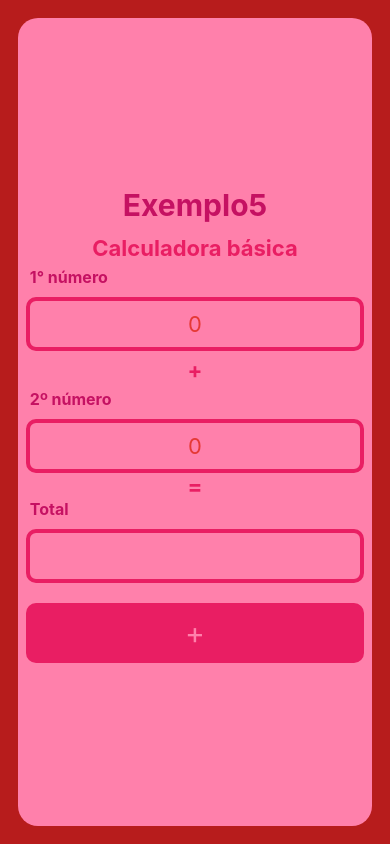
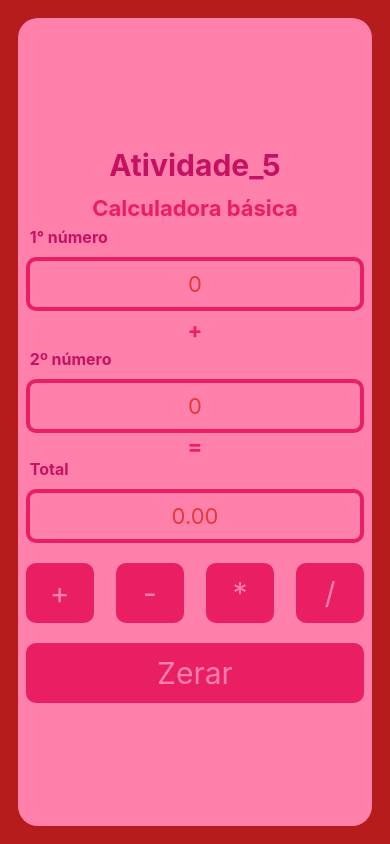
Before and after one commit to MatheusAraujo02/aula_pam, a React Native app: screen / in a window 390 px wide. Built offline with nearby package versions, Linux system fonts and the light colour scheme.

Commit message:
atv_5 concluida

```diff
--- a/App.js
+++ b/App.js
@@ -8,12 +8,14 @@ import { StyleSheet, View } from 'react-native';
 // import Mensagem from './src/ex_2';
 // import Exemplo_3 from './src/ex_3'
 // import Exemplo_4 from './src/ex_4';
-import Exemplo_5 from './src/ex_5';
+// import Exemplo_5 from './src/ex_5';
+import Atividade_5 from './src/atv_5';
 
 export default function App() {
   return (
     <View style={styles.container}>
-      < Exemplo_5 />
+      < Atividade_5
+       />
       <StatusBar style="auto" />
     </View>
   );
--- /dev/null
+++ b/src/atv_5/botoes.js
@@ -0,0 +1,19 @@
+import { Pressable, Text } from 'react-native';
+
+import styles from './styles';
+
+export default function Botao({sinal, operacao}) {
+    return (
+        <Pressable
+            onPress={() => operacao()}
+            style={
+                ({ pressed }) => pressed ?
+                    [styles.button, styles.buttonTouch, sinal === 'Zerar' ? styles.width100 : '']
+                    :
+                    [styles.button, sinal === 'Zerar' ? styles.width100 : '']
+            }
+        >
+            <Text style={styles.textButton}>{sinal}</Text>
+        </Pressable>
+    );
+}
--- /dev/null
+++ b/src/atv_5/index.js
@@ -0,0 +1,114 @@
+import { useState} from 'react';
+import { View, Text, TextInput, Pressable } from 'react-native';
+
+import styles from './styles';
+import Botao from './botoes';
+
+export default function Atividade_5() {
+
+    const [isFocusN1, setIsFocusN1] = useState(false);
+    const [isFocusN2, setIsFocusN2] = useState(false);
+    const [isFocusTotal, setIsFocusTotal] = useState(false);
+    const [n1, setN1] = useState(0);
+    const [n2, setN2] = useState(0);
+    const [total, setTotal] = useState('0.00');
+
+    function soma() {
+        setTotal(parseFloat(n1) + parseFloat(n2));
+    }
+    function subtrair() {
+        setTotal(parseFloat(n1) - parseFloat(n2));
+    }
+    function multiplicar() {
+        setTotal(parseFloat(n1) * parseFloat(n2));
+    }
+    function dividir() {
+        setTotal(parseFloat(n1) / parseFloat(n2));
+    }
+    function zerar() {
+        setN1(0);
+        setN2(0);
+        setTotal('0.00');
+    }
+
+    return(
+        <View style={styles.container}>
+            <Text style ={styles.titulo}> Atividade_5 </Text>
+
+            <Text style={styles.txtSaida}> Calculadora básica </Text>
+
+            <Text style={styles.textLabel}> 1° número </Text>
+            <TextInput
+                style={
+                    [
+                        styles.txtEntrada,
+                            isFocusN1 ?
+                                {
+                                    borderColor: '#C51162',
+                                    outline: 'none',
+                                }
+                        :
+                        {}
+                    ]
+                }
+                onFocus={() => setIsFocusN1(true)}
+                onBlur={() => setIsFocusN1(false)}
+                onChangeText={(num1) => setN1(num1)}
+                value={n1}
+                // keyboardType='numeric'
+
+            />
+            <Text style={styles.txtSaida}> + </Text>
+
+            <Text style={styles.textLabel}> 2º número </Text>
+            <TextInput
+                style={
+                    [
+                        styles.txtEntrada,
+                            isFocusN2 ?
+                                {
+                                    borderColor: '#C51162',
+                                    outline: 'none',
+                                }
+                        :
+                        {}
+                    ]
+                }
+                onFocus={() => setIsFocusN2(true)}
+                onBlur={() => setIsFocusN2(false)}
+                onChangeText={(num2) => setN2(num2)}
+                value={n2}
+            />
+            <Text style={[styles.txtSaida, {margin: 0}]}> = </Text>
+
+            <Text style={styles.textLabel}> Total </Text>
+            <TextInput
+                style={
+                    [
+                        styles.txtEntrada,
+                            isFocusTotal ?
+                                {
+                                    borderColor: '#C51162',
+                                    outline: 'none',
+                                }
+                        :
+                        {}
+                    ]
+                }
+                onFocus={() => setIsFocusTotal(true)}
+                onBlur={() => setIsFocusTotal(false)}
+                editable={false}
+                value={total ? parseFloat(total).toFixed(2) : ''}
+            />
+            <View style={styles.botoes}>
+                <Botao sinal={'+'} operacao={soma} />
+                <Botao sinal={'-'} operacao={subtrair} />
+                <Botao sinal={'*'} operacao={multiplicar} />
+                <Botao sinal={'/'} operacao={dividir} />
+            </View>
+
+            <Botao sinal={'Zerar'} operacao={zerar} />
+
+        </View>
+    );
+}
--- /dev/null
+++ b/src/atv_5/styles.js
@@ -0,0 +1,70 @@
+import { StyleSheet } from 'react-native';
+
+const styles = StyleSheet.create({
+    container: {
+        flex: 1,
+        justifyContent: 'center',
+        backgroundColor: '#FF80AB',
+        padding: 8,
+        width: '100%',
+        borderRadius: 20,
+    },
+titulo: {
+    margin: 6,
+    fontSize: 30,
+    fontWeight: 'bold',
+    textAlign: 'center',
+    color: '#C51162',
+},
+txtSaida: {
+    margin: 6,
+    fontSize: 22,
+    fontWeight: 'bold',
+    textAlign: 'center',
+    color: '#E91E63',
+},
+txtEntrada: {
+    borderWidth: 4,
+    textAlign: 'center',
+    fontSize: 22,
+    borderColor: '#E91E63',
+    // height: 50,
+    color: '#E53935',
+    borderRadius: 10,
+    marginTop: 10,
+    padding: 10,
+},
+button: {
+    backgroundColor: '#E91E63',
+    height: 60,
+    justifyContent: 'center',
+    borderRadius: 10,
+    marginTop: 20,
+    width: '20%',
+
+},
+botoes : {
+    flexDirection: 'row',
+    width: '100%',
+    justifyContent: 'space-between'
+},
+buttonTouch: {
+    backgroundColor: '#C51162',
+},
+textButton: {
+    fontSize: 30,
+    color: '#FF80AB',
+    textAlign: 'center',
+},
+textLabel: {
+    fontSize: 16,
+    fontWeight: 'bold',
+    color: '#C51162',
+},
+width100: {
+    width:'100%',
+}
+
+});
+
+export default styles;
```
